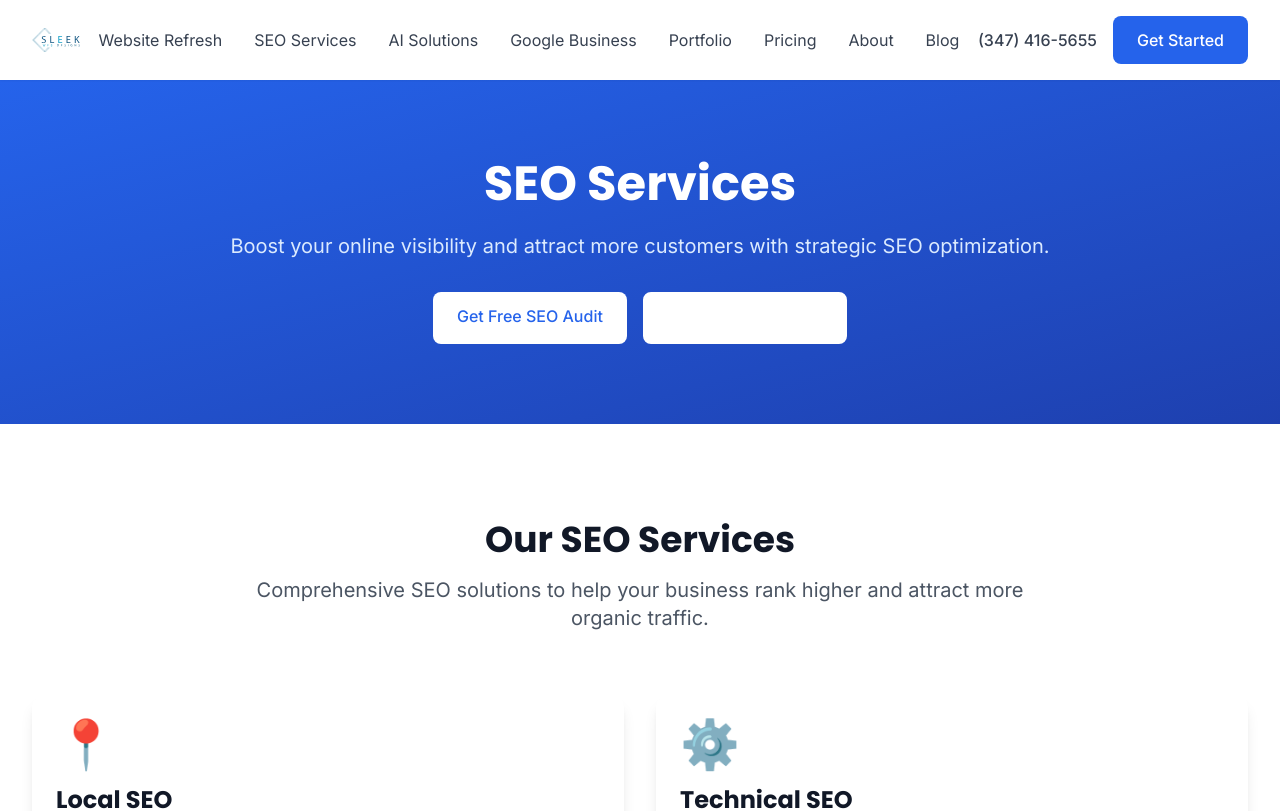
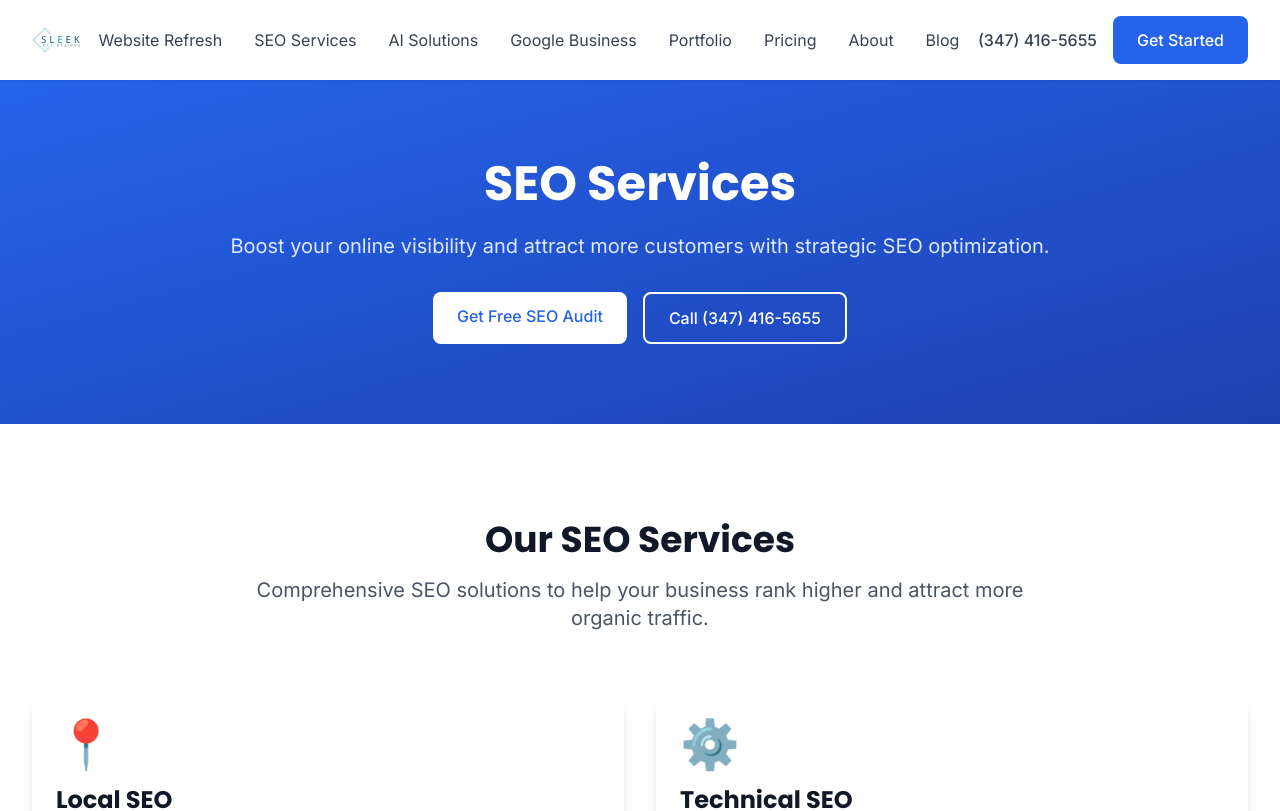
Before and after one commit to sleekwebdesigns/flm380-wireless, a React (Vite) app: page /services/seo in a window 1280 px wide. Shown: the top 811 px of the page. Built offline with nearby package versions, Linux system fonts and the light colour scheme; no server answers.

Commit message:
Updated index.css

```diff
--- a/src/index.css
+++ b/src/index.css
@@ -33,6 +33,10 @@
     @apply bg-accent-600 text-white hover:bg-accent-700 active:bg-accent-800;
   }
 
+  .btn-outline-white {
+    @apply bg-transparent text-white border-2 border-white hover:bg-white hover:text-primary-600;
+  }
+
   .container-custom {
     @apply max-w-7xl mx-auto px-4 sm:px-6 lg:px-8;
   }
--- a/src/pages/Home.tsx
+++ b/src/pages/Home.tsx
@@ -106,7 +106,7 @@ export default function Home() {
               <Link to="/contact" className="btn bg-white text-primary-600 hover:bg-primary-50 text-lg px-8 py-4">
                 Get Your Free Consultation
               </Link>
-              <a href="tel:3474165655" className="btn btn-secondary border-white text-white hover:bg-white hover:text-primary-600 text-lg px-8 py-4">
+              <a href="tel:3474165655" className="btn btn-outline-white text-lg px-8 py-4">
                 Call (347) 416-5655
               </a>
             </div>
@@ -313,7 +313,7 @@ export default function Home() {
             <Link to="/contact" className="btn bg-white text-primary-600 hover:bg-primary-50 text-lg px-8 py-4">
               Get Started Now
             </Link>
-            <Link to="/pricing" className="btn btn-secondary border-white text-white hover:bg-white hover:text-primary-600 text-lg px-8 py-4">
+            <Link to="/pricing" className="btn btn-outline-white text-lg px-8 py-4">
               View Pricing
             </Link>
           </div>
--- a/src/pages/services/SEOServices.tsx
+++ b/src/pages/services/SEOServices.tsx
@@ -62,7 +62,7 @@ export default function SEOServices() {
               <Link to="/contact" className="btn bg-white text-primary-600 hover:bg-primary-50">
                 Get Free SEO Audit
               </Link>
-              <a href="tel:3474165655" className="btn btn-secondary border-white text-white hover:bg-white hover:text-primary-600">
+              <a href="tel:3474165655" className="btn btn-outline-white">
                 Call (347) 416-5655
               </a>
             </div>
--- a/src/pages/services/WebsiteRefresh.tsx
+++ b/src/pages/services/WebsiteRefresh.tsx
@@ -83,7 +83,7 @@ export default function WebsiteRefresh() {
               <Link to="/contact" className="btn bg-white text-primary-600 hover:bg-primary-50">
                 Start Your Project
               </Link>
-              <a href="tel:3474165655" className="btn btn-secondary border-white text-white hover:bg-white hover:text-primary-600">
+              <a href="tel:3474165655" className="btn btn-outline-white">
                 Call (347) 416-5655
               </a>
             </div>
@@ -319,7 +319,7 @@ export default function WebsiteRefresh() {
             <Link to="/contact" className="btn bg-white text-primary-600 hover:bg-primary-50">
               Request Free Consultation
             </Link>
-            <Link to="/pricing" className="btn btn-secondary border-white text-white hover:bg-white hover:text-primary-600">
+            <Link to="/pricing" className="btn btn-outline-white">
               View All Pricing
             </Link>
           </div>
```
